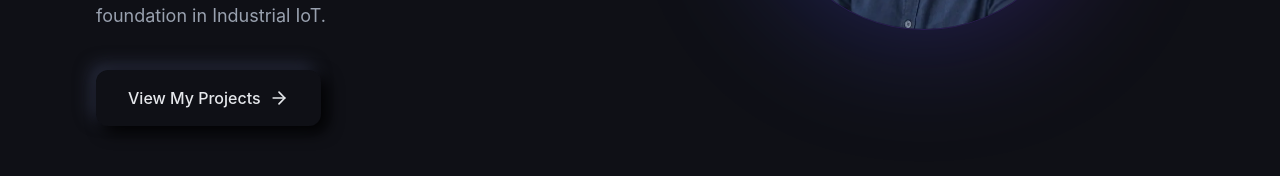
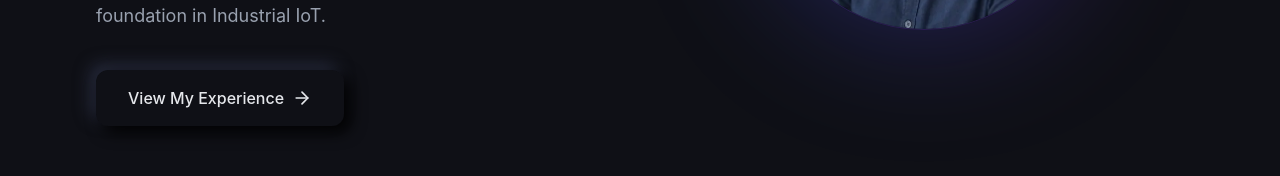
Before and after one commit to AdamRaf/adam-portfolio, a React (Vite) app: page / in a window 1280 px wide. Shown: the part 506-682 px from the top of the page. Built offline with nearby package versions, Linux system fonts and the light colour scheme.

Commit message:
refactor(hero): retarget primary CTA link to the experience section layout

```diff
--- a/src/components/sections/Hero.tsx
+++ b/src/components/sections/Hero.tsx
@@ -35,10 +35,10 @@ export default function Hero() {
 
           {/* Neumorphism Button */}
           <a
-            href="#projects"
+            href="#experience"
             className="mt-4 flex items-center gap-2 px-8 py-4 rounded-xl text-gray-200 font-medium neu-extruded transition-all duration-300 group"
           >
-            View My Projects
+            View My Experience
             <ArrowRight className="w-5 h-5 group-hover:translate-x-1 group-hover:text-purple-500 transition-transform" />
           </a>
         </motion.div>
```
